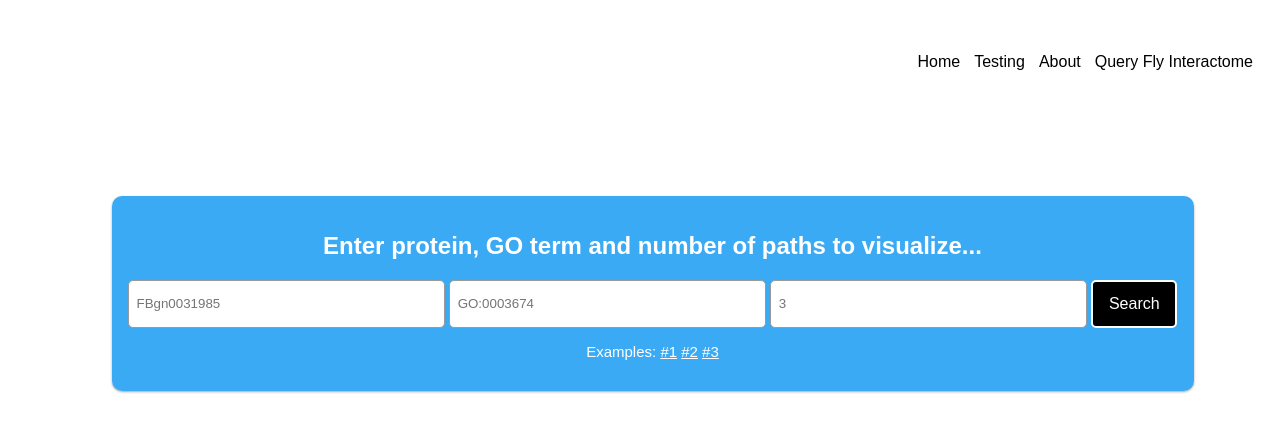
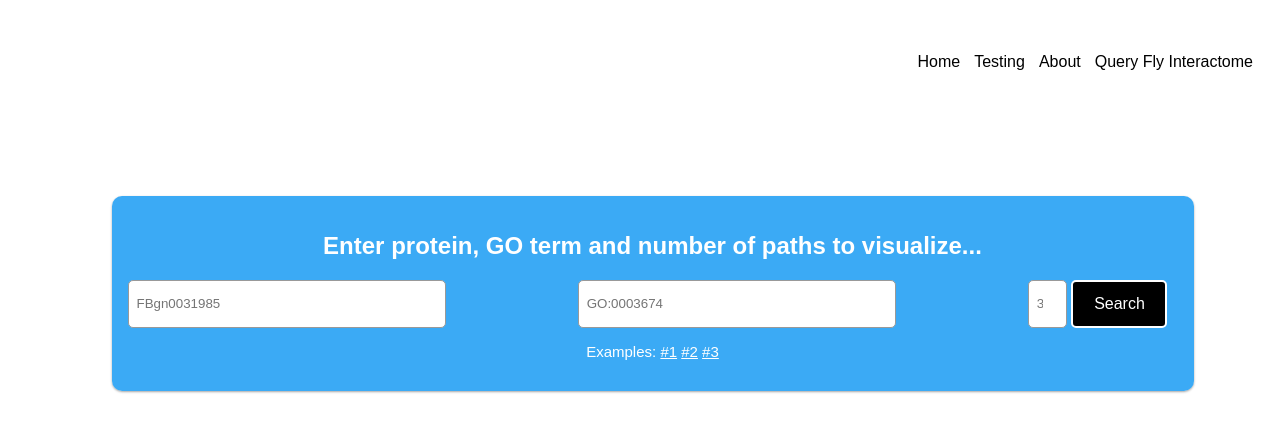
Before and after one commit to Reed-CompBio/protein-weaver, a React (Vite) app in the folder client/: page /flybase in a window 1280 px wide. Shown: the top 432 px of the page. Built offline with nearby package versions, Linux system fonts and the light colour scheme.

Commit message:
Change location of autocomplete

```diff
--- a/client/src/components/Autocomplete.jsx
+++ b/client/src/components/Autocomplete.jsx
@@ -1,6 +1,6 @@
 import React, { useState } from "react";
 
-export default function Autocomplete (props) {
+export default function Autocomplete(props) {
   const { suggestions, inputName, inputValue, onInputChange, placeholder } = props;
   const [active, setActive] = useState(0);
   const [filtered, setFiltered] = useState([]);
@@ -73,7 +73,7 @@ export default function Autocomplete (props) {
   };
 
   return (
-    <>
+    <div className="autocomplete-input-container">
       <input
         type="text"
         name={inputName}
@@ -83,6 +83,6 @@ export default function Autocomplete (props) {
         onKeyDown={onKeyDown}
       />
       {renderAutocomplete()}
-    </>
+    </div>
   );
 };
--- a/client/src/components/SearchBar.jsx
+++ b/client/src/components/SearchBar.jsx
@@ -20,15 +20,15 @@ export default function SearchBar({ handleSubmit, submitRef, query, handleInputC
               onInputChange={handleInputChange}
               placeholder="FBgn0031985"
             />
-                <input
-                  type="text"
-                  name="goTerm"
+            <Autocomplete
+              suggestions={["wnt signaling pathway", "biological process"]} // Pass the go term suggestions to the Autocomplete component
+              inputName="goTerm"
+              inputValue={query.goTerm}
+              onInputChange={handleInputChange}
               placeholder="GO:0003674"
-                  value={query.goTerm}
-                  onChange={handleInputChange}
-                  required
             />
             <input
+              className="k-input"
               type="number"
               min="0"
               name="k"
--- a/client/src/index.css
+++ b/client/src/index.css
@@ -19,6 +19,7 @@ a {
   color: black;
   text-decoration: inherit;
 }
+
 a:hover {
   color: #535bf2;
 }
@@ -62,9 +63,11 @@ button {
   cursor: pointer;
   transition: border-color 0.25s;
 }
+
 button:hover {
   border-color: lightblue;
 }
+
 button:focus,
 button:focus-visible {
   outline: 4px auto -webkit-focus-ring-color;
@@ -80,14 +83,14 @@ ul {
   list-style-type: none;
 }
 
-ul > * {
+ul>* {
   margin-left: 10px;
   border: 2px solid white;
   border-radius: 10px;
   background: white
 }
 
-.navbar{
+.navbar {
   display: flex;
   align-items: center;
   padding-left: 25px;
@@ -128,11 +131,14 @@ body {
 
 .search-container {
   display: flex;
+  position: flex-start;
   flex-direction: row;
   flex-wrap: nowrap;
   justify-content: center;
   align-content: stretch;
   align-items: flex-start;
+  margin-right: 10px;
+  overflow: hidden;
 }
 
 .example {
@@ -141,7 +147,7 @@ body {
   color: white;
 }
 
-.example > a {
+.example>a {
   color: white;
   text-decoration: underline;
   cursor: pointer;
@@ -159,7 +165,7 @@ input {
 .button {
   padding: 8px 16px;
   min-height: 48px;
-  min-width: 10px;
+  min-width: 96px;
   word-wrap: nowrap;
   background: #000;
   color: #fff;
@@ -173,8 +179,8 @@ input {
 }
 
 input {
-    order: 0;
-    align-self: auto;
+  order: 0;
+  align-self: auto;
 }
 
 .search {
@@ -189,7 +195,7 @@ input {
   flex: 1 1 auto;
 }
 
-.cytoscape-graph{
+.cytoscape-graph {
   border: 2px solid white;
   border-radius: 10px;
   background-color: #ffffff;
@@ -218,7 +224,9 @@ input {
   padding: 10px;
 }
 
-.sidebar h2, p, h3 {
+.sidebar h2,
+p,
+h3 {
   color: black;
   word-wrap: break-word;
 }
@@ -229,6 +237,7 @@ input {
   cursor: pointer;
   font-size: 0.8em;
 }
+
 .export:hover {
   color: #0493f2c7;
 }
@@ -238,7 +247,7 @@ input {
   background-color: #EED202;
   border-radius: 10px;
   margin-top: 20px;
-  padding:5px;
+  padding: 5px;
   color: black;
 }
 
@@ -262,10 +271,12 @@ input {
   padding: 8px;
   width: 300px;
 }
+
 .no-autocomplete {
   color: #999;
   padding: 8px;
 }
+
 .autocomplete {
   border: 1px solid #999;
   border-top-width: 0;
@@ -276,15 +287,28 @@ input {
   padding-left: 0;
   width: calc(300px + 1rem);
 }
+
+.k-input {
+  position: flex-end;
+  width: 50px;
+}
+
+.autocomplete-input-container {
+  position: relative;
+  width: 100%;
+}
+
 .autocomplete li {
   padding: 8px;
 }
-.autocomplete > .active,
+
+.autocomplete>.active,
 .autocomplete li:hover {
   background-color: darkgray;
   cursor: pointer;
   font-weight: 700;
 }
+
 .autocomplete li:not(:last-of-type) {
   border-bottom: 1px solid #999;
 }
@@ -294,9 +318,11 @@ input {
     color: #213547;
     background-color: #ffffff;
   }
+
   a:hover {
     color: #747bff;
   }
+
   button {
     background-color: #f9f9f9;
   }
```
Lines whose indentation alone changed are shown as unchanged.
